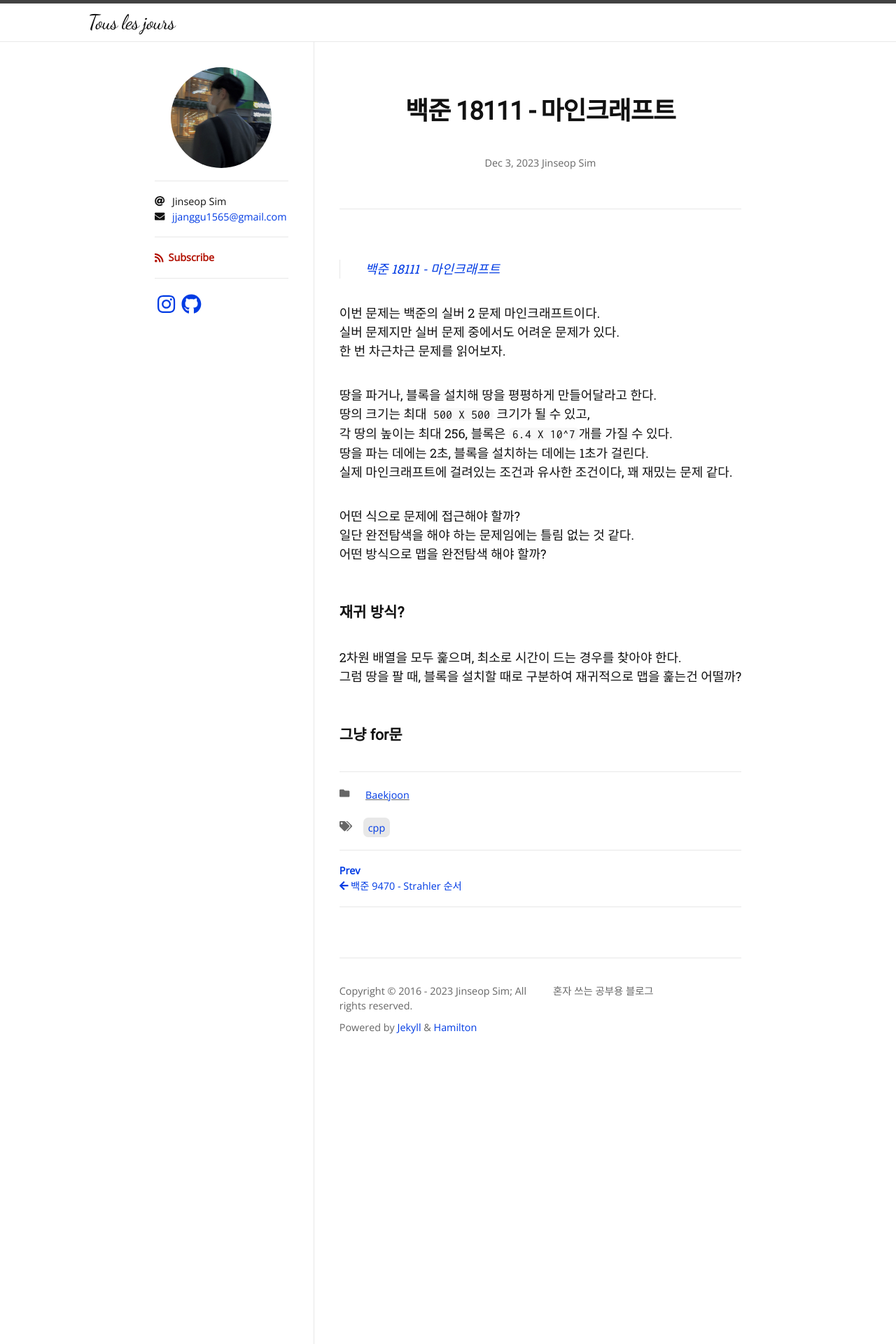
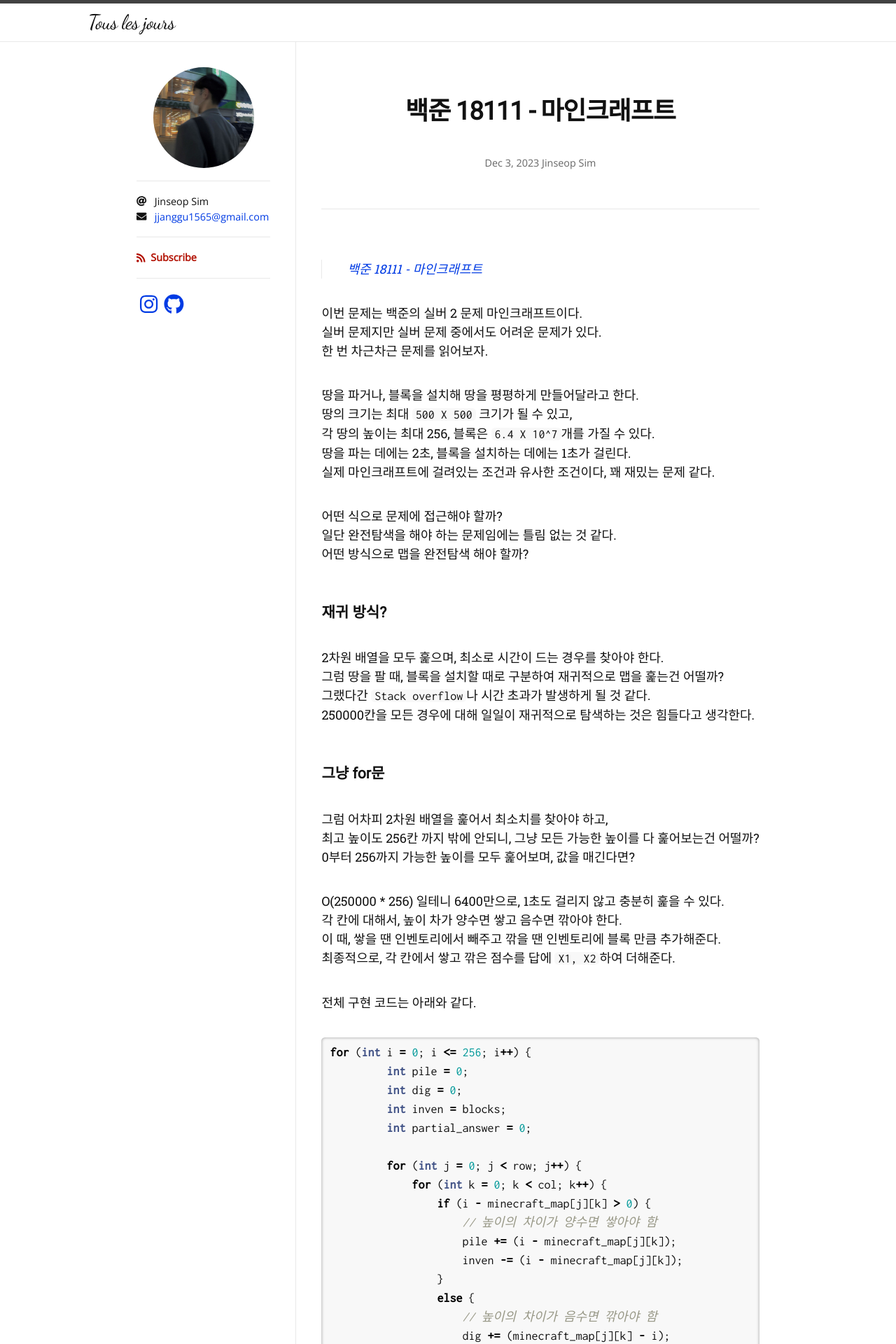
Before and after one commit to Jinseop-Sim/Jinseop-Sim.github.io, a Jekyll site: the page built from _posts/2023-12-03-bj-18111.md, in a window 1280 px wide. Shown: the top 1920 px of the page at 70% size. Built offline with Jekyll 4.4.1, drawn with Linux system fonts in a browser that asks for light colours; nearby versions of some CDN libraries; some web fonts are replaced; some of the changed text lies outside the part shown.

Commit message:
글 수정

````diff
--- a/_posts/2023-12-03-bj-18111.md
+++ b/_posts/2023-12-03-bj-18111.md
@@ -25,5 +25,55 @@
 ### 재귀 방식?
 2차원 배열을 모두 훑으며, 최소로 시간이 드는 경우를 찾아야 한다.
 그럼 땅을 팔 때, 블록을 설치할 때로 구분하여 재귀적으로 맵을 훑는건 어떨까?
+그랬다간 ```Stack overflow```나 시간 초과가 발생하게 될 것 같다.
+250000칸을 모든 경우에 대해 일일이 재귀적으로 탐색하는 것은 힘들다고 생각한다.
 
 ### 그냥 for문
+그럼 어차피 2차원 배열을 훑어서 최소치를 찾아야 하고,
+최고 높이도 256칸 까지 밖에 안되니, 그냥 모든 가능한 높이를 다 훑어보는건 어떨까?
+0부터 256까지 가능한 높이를 모두 훑어보며, 값을 매긴다면?
+
+O(250000 * 256) 일테니 6400만으로, 1초도 걸리지 않고 충분히 훑을 수 있다.
+각 칸에 대해서, 높이 차가 양수면 쌓고 음수면 깎아야 한다.
+이 때, 쌓을 땐 인벤토리에서 빼주고 깎을 땐 인벤토리에 블록 만큼 추가해준다.
+최종적으로, 각 칸에서 쌓고 깎은 점수를 답에 ```X1, X2```하여 더해준다.
+
+전체 구현 코드는 아래와 같다.
+{% highlight cpp %}
+for (int i = 0; i <= 256; i++) {
+         int pile = 0;
+         int dig = 0;
+         int inven = blocks;
+         int partial_answer = 0;
+
+         for (int j = 0; j < row; j++) {
+             for (int k = 0; k < col; k++) {
+                 if (i - minecraft_map[j][k] > 0) {
+                     // 높이의 차이가 양수면 쌓아야 함
+                     pile += (i - minecraft_map[j][k]);
+                     inven -= (i - minecraft_map[j][k]);
+                 }
+                 else {
+                     // 높이의 차이가 음수면 깎아야 함
+                     dig += (minecraft_map[j][k] - i);
+                     inven += (minecraft_map[j][k] - i);
+                     // 중요한 것은 깎으면 인벤토리에 넣을 수 있음!!
+                 }
+             }
+         }
+
+         if (inven < 0)
+             continue;
+
+         partial_answer += (pile + (dig * 2));
+         if (answer >= partial_answer) {
+         // i가 뒤로 갈수록 커지므로, 등호가 필요함
+             answer = partial_answer;
+             max_height = i;
+         }
+     }
+{% endhighlight %}
+
+사실 처음에 문제를 잘못 읽어서 깎을 때 블록을 가져갈 수 있는지 몰랐다.
+그 부분 때문에 계속 정답을 받지 못해 다른 사람의 풀이도 참고했다.
+문제를 조금 더 유심히 읽고 푸는 습관을 기르도록 하자..
````
